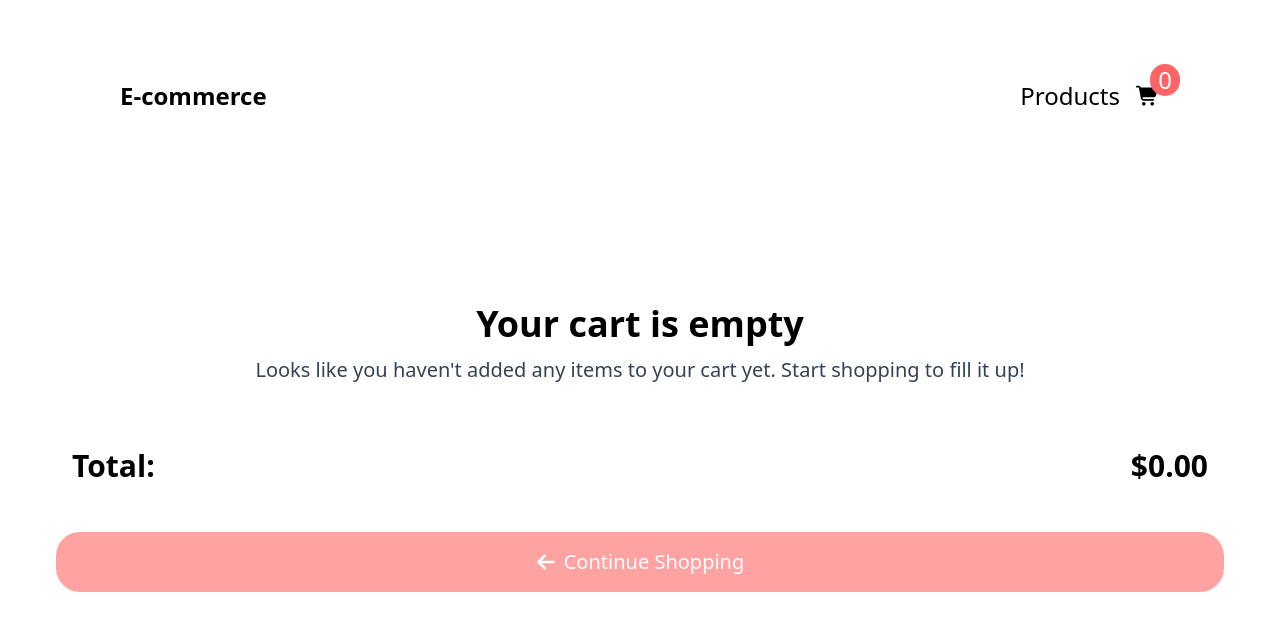
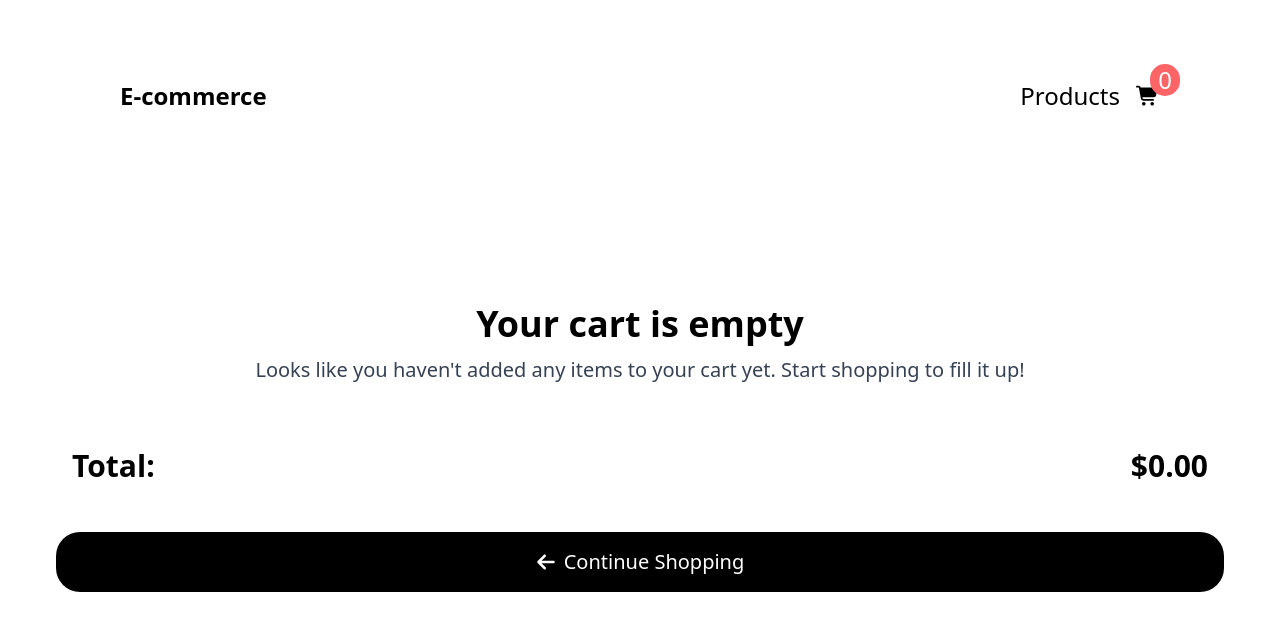
Before and after one commit to TonyDev21/my-app-intro, a React (Vite) app: page /cart in a window 1280 px wide. Shown: the top 630 px of the page. Built offline with nearby package versions, Linux system fonts and the light colour scheme.

Commit message:
fix button continue shopping

```diff
--- a/src/components/pages/CartPage.tsx
+++ b/src/components/pages/CartPage.tsx
@@ -53,7 +53,7 @@ const CartPage = () => {
         <div className="flex flex-col md:flex-row gap-2 p-4">
           <Link
             to="/"
-            className={`flex-1 py-4 rounded-3xl text-xl cursor-pointer flex justify-center items-center bg-red-300 ${
+            className={`flex-1 py-4 rounded-3xl text-xl cursor-pointer flex justify-center items-center ${
               isEmpty && "bg-black text-white"
             }`}
           >
```
